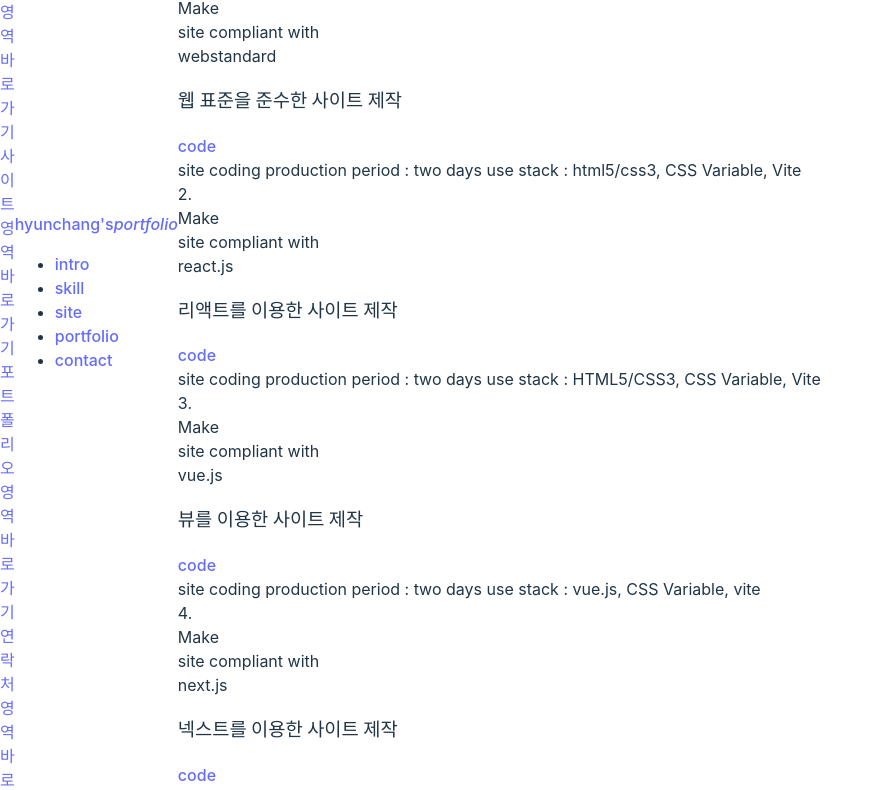
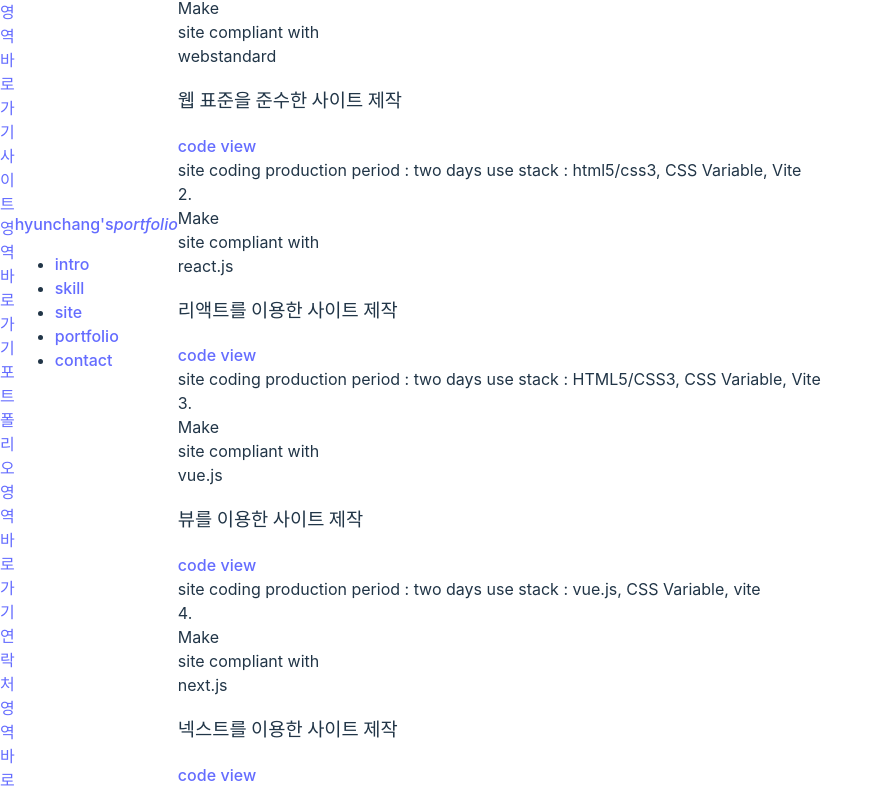
Before and after one commit to ParkHyunchang/port2023-vite, a website with bundled scripts: page public/index.html in a window 1280 px wide. Shown: the part 1957-2747 px from the top of the page, without its empty margins (0-883 px from the left). Built offline with nearby package versions, Linux system fonts and the light colour scheme; files whose address does not match are found by name.

Commit message:
주소 수정

```diff
--- a/public/index.html
+++ b/public/index.html
@@ -9,8 +9,8 @@
 
     <link rel="icon" type="image/svg+xml" href="/assets/favicon-f5f39de2.svg" />
 
-  <script type="module" crossorigin src="/assets/index-9cae03fd.js"></script>
-  <link rel="stylesheet" href="/assets/index-dbbbfc81.css">
+    <script type="module" crossorigin src="/assets/index-9cae03fd.js"></script>
+    <link rel="stylesheet" href="/assets/index-dbbbfc81.css">
 </head>
 <body>
     <div id="skip">
@@ -145,7 +145,7 @@
                         <h3 class="title">웹 표준을 준수한 사이트 제작</h3>
                         <div class="btn">
                             <a href="https://github.com/ParkHyunchang/port2023-vite">code</a>
-                            <!-- <a href="https://port2023-vite.netlify.app/">view</a> -->
+                            <a href="https://hyunchang-vite.netlify.app/">view</a>
                         </div>
                         <div class="info">
                             <span>site coding</span>
@@ -163,7 +163,7 @@
                         <h3 class="title">리액트를 이용한 사이트 제작</h3>
                         <div class="btn">
                             <a href="https://github.com/ParkHyunchang/port2023-react">code</a>
-                            <!-- <a href="https://port2023-react.netlify.app/">view</a> -->
+                            <a href="https://sydney-withsuhyun-react.netlify.app/">view</a>
                         </div>
                         <div class="info">
                             <span>site coding</span>
@@ -181,7 +181,7 @@
                         <h3 class="title">뷰를 이용한 사이트 제작</h3>
                         <div class="btn">
                             <a href="https://github.com/ParkHyunchang/port2023-vue">code</a>
-                            <!-- <a href="https://port2023-vue.netlify.app/">view</a> -->
+                            <a href="https://suhyun100-vue.netlify.app/">view</a>
                         </div>
                         <div class="info">
                             <span>site coding</span>
@@ -199,7 +199,7 @@
                         <h3>넥스트를 이용한 사이트 제작</h3>
                         <div class="btn">
                             <a href="https://github.com/ParkHyunchang/port2023-next">code</a>
-                            <!-- <a href="https://port2023-next.netlify.app/">view</a> -->
+                            <a href="https://osaka-with-suhyun-next.netlify.app/">view</a>
                         </div>
                         <div class="info">
                             <span>site coding</span>
```
